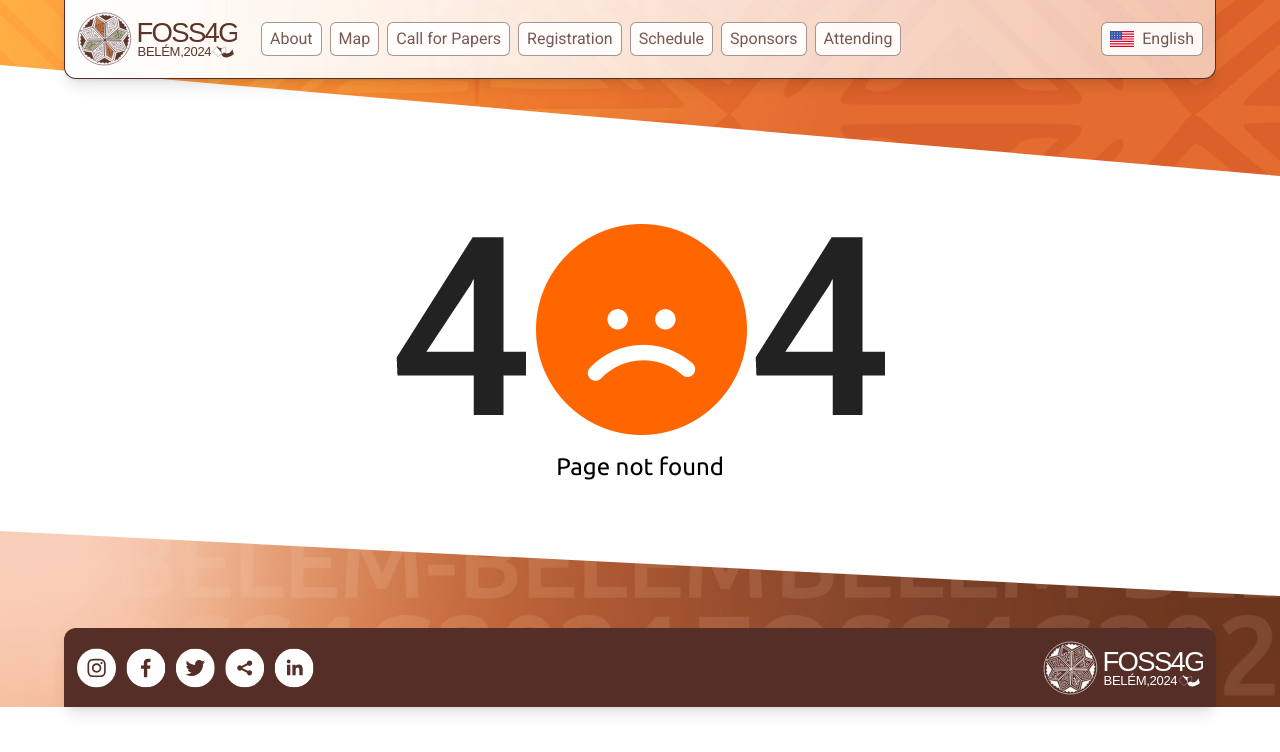
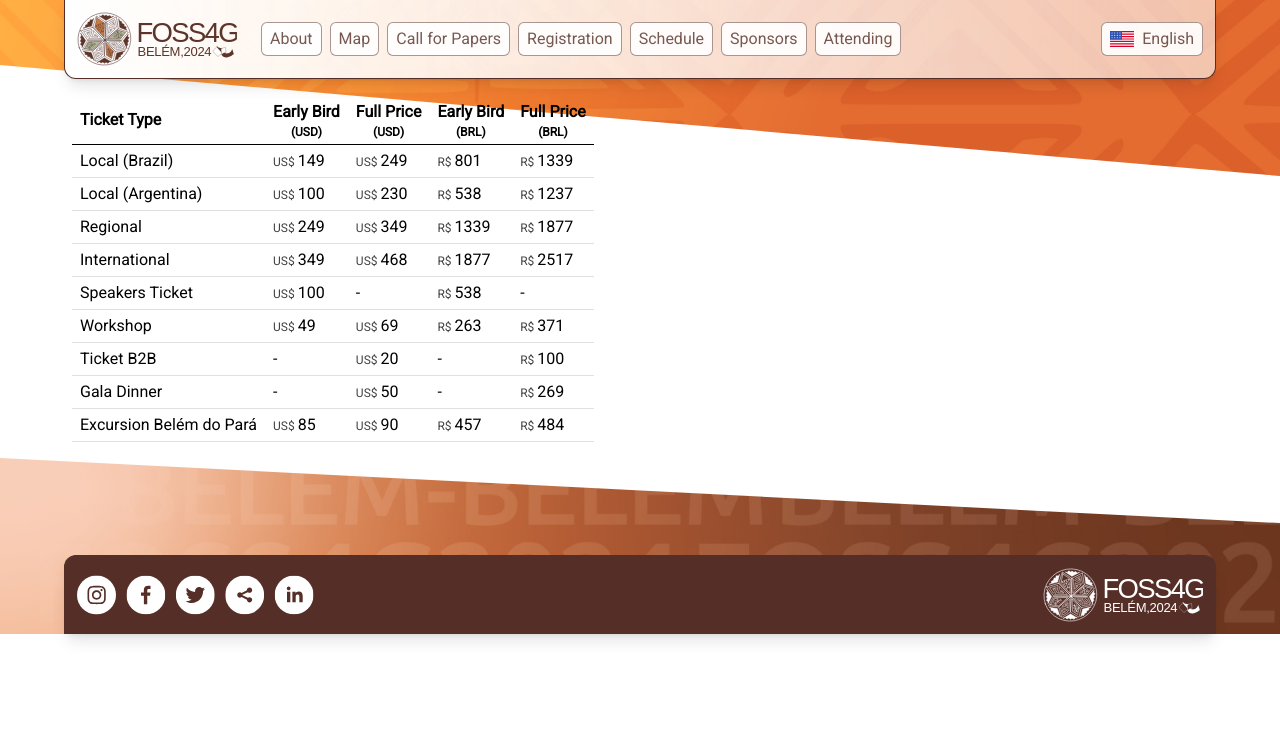
Before and after one commit to FOSS4G-2024-Belem/foss4g-2024-belem.github.io, a Next.js app: page /en/buy-tickets in a window 1280 px wide. Before the commit this address had no page. Shown: the top 752 px of the page. Built offline with nearby package versions, Linux system fonts and the light colour scheme.

Commit message:
add ticketpricestable

```diff
--- /dev/null
+++ b/src/components/TicketPricesTable.tsx
@@ -0,0 +1,119 @@
+import { LanguageContext } from "@/lib/language";
+import { useContext } from "react";
+
+const i18nEnglish = {
+  "Ticket Type": "Ticket Type",
+  "Workshop": "Workshop",
+  "Local (Brazil)": "Local (Brazil)",
+  "Local (Argentina)": "Local (Argentina)",
+  "Regional": "Regional",
+  "International": "International",
+  "Ticket B2B": "Ticket B2B",
+  "Gala Dinner": "Gala Dinner",
+  "Excursion Belém do Pará": "Excursion Belém do Pará",
+  "Speakers Ticket": "Speakers Ticket",
+  "Early Bird": "Early Bird",
+  "Full Price": "Full Price"
+}
+
+function USD({v} : { v: number} ) {
+  return <><span className="text-gray-800 text-xs">US$ </span>{v}</>
+}
+
+function BRL({v} : { v: number} ) {
+  return <><span className="text-gray-800 text-xs">R$ </span>{v}</>
+}
+
+export default function TicketPricesTable({i18n = i18nEnglish} : {i18n: typeof i18nEnglish}) {
+  const { language } = useContext(LanguageContext)
+
+
+  return <table className="border-collapse border-spacing-x-2">
+    <thead>
+      <tr className="font-bold border-b border-b-black text-center">
+        <td className="px-2 py-1 text-left">{i18n["Ticket Type"]}</td>
+        <td className="px-2 py-1">
+          {i18n["Early Bird"]}
+          <div className="text-xs">(USD)</div>
+          </td>
+        <td className="px-2 py-1">
+          {i18n["Full Price"]}
+          <div className="text-xs">(USD)</div>
+        </td>
+        <td className="px-2 py-1">
+          {i18n["Early Bird"]}
+          <div className="text-xs">(BRL)</div>
+        </td>
+        <td className="px-2 py-1">
+          {i18n["Full Price"]}
+          <div className="text-xs">(BRL)</div>
+        </td>
+      </tr>
+    </thead>
+    <tbody>
+      <tr className="border-b border-gray-300">
+        <td className="px-2 py-1">{i18n["Local (Brazil)"]}</td>
+        <td className="px-2 py-1"><USD v={149} /></td>
+        <td className="px-2 py-1"><USD v={249} /></td>
+        <td className="px-2 py-1"><BRL v={801} /></td>
+        <td className="px-2 py-1"><BRL v={1339} /></td>
+      </tr>
+      <tr className="border-b border-gray-300">
+        <td className="px-2 py-1">{i18n["Local (Argentina)"]}</td>
+        <td className="px-2 py-1"><USD v={100} /></td>
+        <td className="px-2 py-1"><USD v={230} /></td>
+        <td className="px-2 py-1"><BRL v={538} /></td>
+        <td className="px-2 py-1"><BRL v={1237} /></td>
+      </tr>
+      <tr className="border-b border-gray-300">
+        <td className="px-2 py-1">{i18n["Regional"]}</td>
+        <td className="px-2 py-1"><USD v={249} /></td>
+        <td className="px-2 py-1"><USD v={349} /></td>
+        <td className="px-2 py-1"><BRL v={1339} /></td>
+        <td className="px-2 py-1"><BRL v={1877} /></td>
+      </tr>
+      <tr className="border-b border-gray-300">
+        <td className="px-2 py-1">{i18n["International"]}</td>
+        <td className="px-2 py-1"><USD v={349} /></td>
+        <td className="px-2 py-1"><USD v={468} /></td>
+        <td className="px-2 py-1"><BRL v={1877} /></td>
+        <td className="px-2 py-1"><BRL v={2517} /></td>
+      </tr>
+      <tr className="border-b border-gray-300">
+        <td className="px-2 py-1">{i18n["Speakers Ticket"]}</td>
+        <td className="px-2 py-1"><USD v={100} /></td>
+        <td className="px-2 py-1">-</td>
+        <td className="px-2 py-1"><BRL v={538} /></td>
+        <td className="px-2 py-1">-</td>
+      </tr>
+      <tr className="border-b border-gray-300">
+        <td className="px-2 py-1">{i18n["Workshop"]}</td>
+        <td className="px-2 py-1"><USD v={49} /></td>
+        <td className="px-2 py-1"><USD v={69} /></td>
+        <td className="px-2 py-1"><BRL v={263} /></td>
+        <td className="px-2 py-1"><BRL v={371} /></td>
+      </tr>
+      <tr className="border-b border-gray-300">
+        <td className="px-2 py-1">{i18n["Ticket B2B"]}</td>
+        <td className="px-2 py-1">-</td>
+        <td className="px-2 py-1"><USD v={20} /></td>
+        <td className="px-2 py-1">-</td>
+        <td className="px-2 py-1"><BRL v={100} /></td>
+      </tr>
+      <tr className="border-b border-gray-300">
+        <td className="px-2 py-1">{i18n["Gala Dinner"]}</td>
+        <td className="px-2 py-1">-</td>
+        <td className="px-2 py-1"><USD v={50} /></td>
+        <td className="px-2 py-1">-</td>
+        <td className="px-2 py-1"><BRL v={269} /></td>
+      </tr>
+      <tr className="border-b border-gray-300">
+        <td className="px-2 py-1">{i18n["Excursion Belém do Pará"]}</td>
+        <td className="px-2 py-1"><USD v={85} /></td>
+        <td className="px-2 py-1"><USD v={90} /></td>
+        <td className="px-2 py-1"><BRL v={457} /></td>
+        <td className="px-2 py-1"><BRL v={484} /></td>
+      </tr>
+    </tbody>
+  </table>
+}
--- /dev/null
+++ b/src/pages/en/buy-tickets.mdx
@@ -0,0 +1,21 @@
+import MdxLayout from "@/components/MDXLayout";
+import TicketPricesTable from "@/components/TicketPricesTable";
+
+export const metadata = {
+  title: "Buy Tickets",
+  description: "Buy tickets for FOSS4G 2024 Conference held in Belém, Brasil on 02-08 December 2024",
+};
+
+<TicketPricesTable />
+
+export default function MDXPage({ children }) {
+  return <MdxLayout metadata={metadata}>{children}</MdxLayout>;
+}
+
+export async function getStaticProps() {
+  return {
+    props: {
+      metadata
+    },
+  }
+}
```
